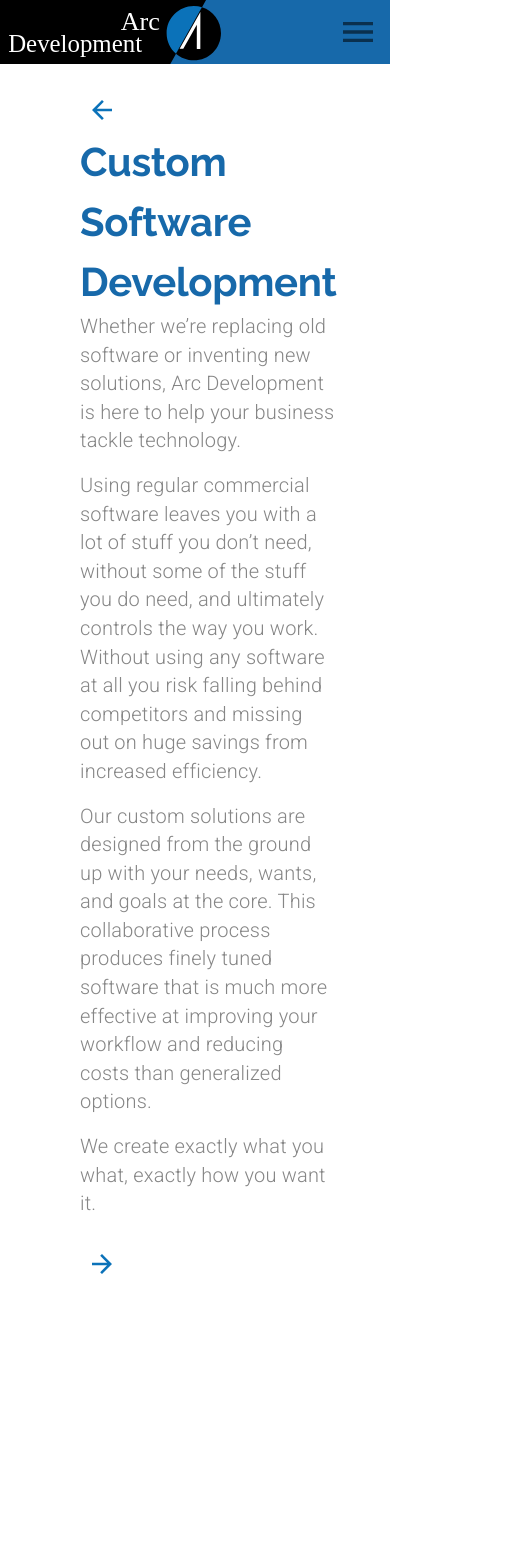
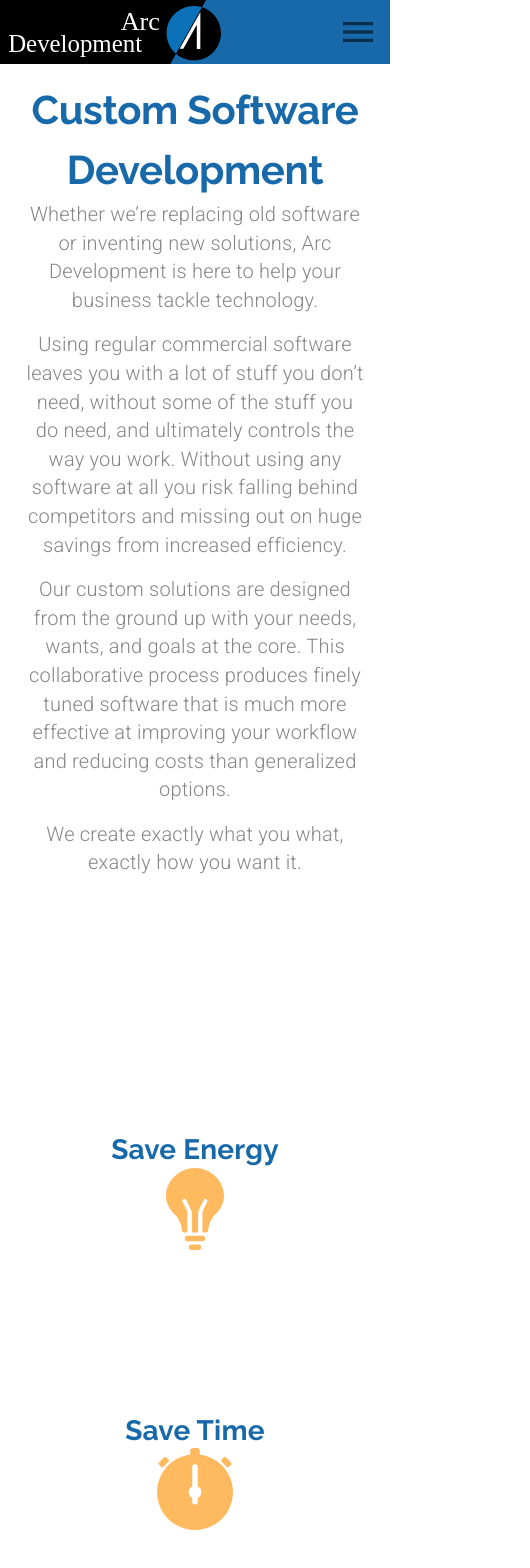
Before and after one commit to samandar-boymurodov/Arc-Development, a React (Create React App) app: page /customsofware in a window 390 px wide. Shown: the top 1568 px of the page, 530 px wide, since content can reach past the window. Built offline with nearby package versions, Linux system fonts and the light colour scheme.

Commit message:
Custom dev Section is done

```diff
--- a/src/components/CustomSoftware.js
+++ b/src/components/CustomSoftware.js
@@ -1,6 +1,11 @@
 import { makeStyles, useTheme } from '@material-ui/styles'
-import { Grid, Typography, IconButton, useMediaQuery } from '@material-ui/core'
+import { Grid,
+        Typography,
+        IconButton,
+        useMediaQuery,
+        Hidden } from '@material-ui/core'
 import Lottie from 'react-lottie'
+import { CallToAction } from './UI/CallToAction'
 
 import backArrow from '../assets/backArrow.svg'
 import forwardArrow from '../assets/forwardArrow.svg'
@@ -22,7 +27,11 @@ const useStyles = makeStyles(theme => ({
         paddingLeft: "5rem",
         paddingRight: "5rem",
         paddingTop: "1rem",
-        paddingBottom: "10rem"
+        paddingBottom: "10rem",
+        [theme.breakpoints.down("sm")]: {
+            paddingLeft: "1.5rem",
+            paddingRight: "1.5rem"
+        }
     },
     arrow: {
         marginTop: "0.5rem"
@@ -70,19 +79,30 @@ export const CustomSofware = function() {
     const theme = useTheme()
 
     const matchesMD = useMediaQuery(theme.breakpoints.down("md"))
-
+    const matchesSM = useMediaQuery(theme.breakpoints.down("sm"))
     return(
+        <>
         <Grid
             container
             direction="column"
             className={classes.mainContainer}>
-            <Grid item container>
+            <Grid
+                item
+                container
+                justify={matchesMD ? "center" : "flex-start"}>
+                <Hidden mdDown>
                     <Grid item className={classes.arrow}>
                         <IconButton>
                             <img src={backArrow} alt="backArrow" />
                         </IconButton>
                     </Grid>
-                <Grid item className={classes.textContainer}>
+                </Hidden>
+                <Grid
+                    item
+                    className={classes.textContainer}
+                    style={{
+                        textAlign: matchesMD ? "center" : "inherit"
+                    }}>
                     <Typography variant="h2" color="primary">
                         Custom Software Development
                     </Typography>
@@ -99,17 +119,19 @@ export const CustomSofware = function() {
                           We create exactly what you what, exactly how you want it.
                     </Typography>
                 </Grid>
-                <Grid item  className={classes.arrow}>
+                <Hidden mdDown>
+                    <Grid item className={classes.arrow}>
                         <IconButton>
                                 <img src={forwardArrow} alt="forwardArrow" />
                         </IconButton>
                     </Grid>
+                </Hidden>
             </Grid>
             <Grid item container direction="row" style={{
                 marginTop: "15rem",
                 marginBottom: "20rem"
             }}
-            spacing={matchesMD ? 10 : 0}>
+            >
                 <Grid item container md direction="column" alignItems="center">
                     <Grid item>
                         <Typography variant="h4" color="primary">
@@ -120,7 +142,11 @@ export const CustomSofware = function() {
                         <img src={bulb} alt="bulb" />
                     </Grid>
                 </Grid>
-                <Grid item container md direction="column" alignItems="center">
+                <Grid item container md direction="column" alignItems="center"
+                style={{
+                    marginTop: matchesSM ? "10rem" : undefined,
+                    marginBottom: matchesMD ? "10rem" : undefined
+                }}>
                     <Grid item>
                         <Typography variant="h4" color="primary">
                             Save Time
@@ -141,9 +167,27 @@ export const CustomSofware = function() {
                     </Grid>
                 </Grid>
             </Grid>
-            <Grid item container justify="space-between">
-                <Grid item container className={classes.itemContainer} md>
-                    <Grid item container direction="column" md>
+            <Grid
+                item
+                container
+                justify="space-between"
+                direction={matchesMD ? "column" : "row"}
+                alignItems={matchesMD ? "center" : undefined}>
+                <Grid
+                    item
+                    container
+                    className={classes.itemContainer} md
+                    direction={matchesMD ? "column" : "row"}
+                    alignItems={matchesMD ? "center" : undefined}
+                    style={{marginBottom: matchesMD ? "15rem" : 0}}>
+                    <Grid
+                        item
+                        container
+                        direction="column" md
+                        style={{
+                            textAlign: matchesSM ? "center" : "inherit"
+                        }}
+                        >
                         <Grid item>
                             <Typography variant="h4" color="primary">
                                 Digital Documents & Data
@@ -172,7 +216,9 @@ export const CustomSofware = function() {
                             />
                     </Grid>
                 </Grid>
-                <Grid item container className={classes.itemContainer} md>
+                <Grid item container className={classes.itemContainer} md
+                     direction={matchesMD ? "column" : "row"}
+                    alignItems={matchesMD ? "center" : undefined}>
                     <Grid item md>
                             <Lottie
                                 options={scaleOptions}
@@ -185,12 +231,12 @@ export const CustomSofware = function() {
                     </Grid>
                     <Grid item container direction="column" md>
                         <Grid item>
-                            <Typography variant="h4" align="right" color="primary">
+                            <Typography variant="h4" align={matchesSM ? "center" : "right"} color="primary">
                                 Scale
                             </Typography>
                         </Grid>
                         <Grid item>
-                            <Typography align="right" variant="body2">
+                            <Typography align={matchesSM ? "center" : "right"} variant="body2">
                                 Whether you’re a large brand, just getting started, or taking off right now, our application architecture ensures pain-free growth and reliability.
                             </Typography>
                         </Grid>
@@ -210,7 +256,7 @@ export const CustomSofware = function() {
                         <Grid item>
                             <img
                                 height="450rem"
-                                width="450rem"
+                                width= {matchesSM ? "300rem" : "450rem"}
                                 src={root}
                                 alt="root" />
                         </Grid>
@@ -227,8 +273,22 @@ export const CustomSofware = function() {
                         </Grid>
                 </Grid>
             </Grid>
-            <Grid item container justify="space-between">
-                <Grid item container className={classes.itemContainer} md>
+            <Grid
+                item
+                container
+                justify="space-between"
+                direction={matchesMD ? "column" : "row"}
+                alignItems={matchesMD ? "center" : undefined}
+                style={{
+                    marginBottom: "10rem"
+                }}>
+                <Grid item container className={classes.itemContainer} md
+                style={{
+                            marginBottom: matchesMD ? "15rem" : 0,
+                            textAlign: matchesSM ? "center" : "inherit"
+                        }}
+                        direction={matchesMD ? "column" : "row"}
+                    alignItems={matchesMD ? "center" : undefined}>
                     <Grid item container direction="column" md>
                         <Grid item>
                             <Typography variant="h4" color="primary">
@@ -257,7 +317,9 @@ export const CustomSofware = function() {
                             />
                     </Grid>
                 </Grid>
-                <Grid item container className={classes.itemContainer} md>
+                <Grid item container className={classes.itemContainer} md
+                direction={matchesMD ? "column" : "row"}
+                    alignItems={matchesMD ? "center" : undefined}>
                 <Grid item md>
                         <Lottie
                             options={uxOptions}
@@ -270,18 +332,18 @@ export const CustomSofware = function() {
                     </Grid>
                     <Grid item container direction="column" md>
                         <Grid item>
-                            <Typography variant="h4" align="right" color="primary">
+                            <Typography variant="h4" align={matchesSM ? "center" : "right"} color="primary">
                             User Experience <br /> Design
                             </Typography>
                         </Grid>
                         <Grid item>
-                           <Typography variant="body2" paragraph align="right">
+                           <Typography variant="body2" paragraph align={matchesSM ? "center" : "right"}>
                            A good design that isn’t usable isn’t a good design.
                             </Typography>
-                            <Typography variant="body2" paragraph align="right">
+                            <Typography variant="body2" paragraph align={matchesSM ? "center" : "right"}>
                             So why are so many pieces of software complicated, confusing, and frustrating?
                             </Typography>
-                            <Typography variant="body2" paragraph align="right">
+                            <Typography variant="body2" paragraph align={matchesSM ? "center" : "right"}>
                             By prioritizing users and the real ways they interact with technology we’re able to develop unique, personable experiences that solve problems rather than create new ones.
                             </Typography>
                         </Grid>
@@ -289,5 +351,7 @@ export const CustomSofware = function() {
                 </Grid>
             </Grid>
         </Grid>
+    <CallToAction />
+    </>
     )
 }
```
Lines whose indentation alone changed are shown as unchanged.
